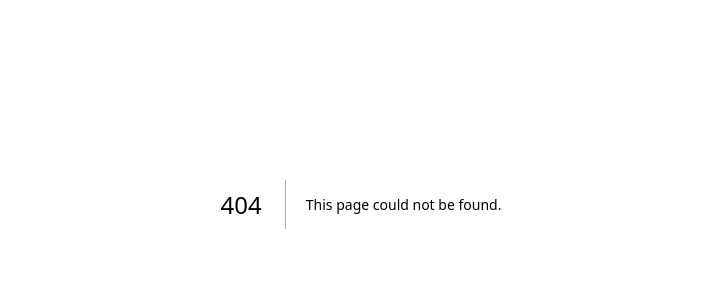
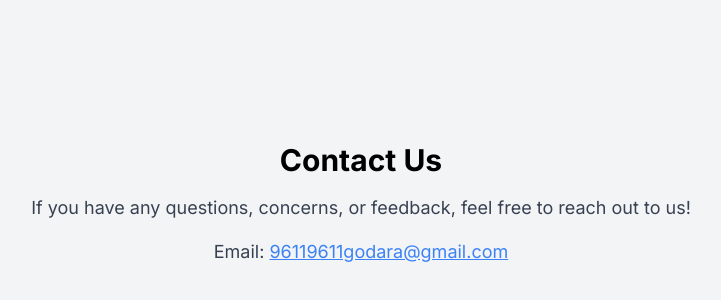
Before and after one commit to Premlak/jatt-vivah, a Next.js app: page /contactus in a window 1280 px wide. Before the commit this address had no page. Shown: the part 196-496 px from the top of the page, without its empty margins (279-1000 px from the left). Built offline with nearby package versions, Linux system fonts and the light colour scheme.

Commit message:
Create page.tsx

```diff
--- /dev/null
+++ b/app/contactus/page.tsx
@@ -0,0 +1,17 @@
+import React from 'react';
+
+const ContactUs = () => {
+  return (
+    <div className="min-h-screen flex flex-col items-center justify-center bg-gray-100 p-4">
+      <h1 className="text-3xl font-bold mb-4">Contact Us</h1>
+      <p className="text-lg text-gray-700 mb-4">
+        If you have any questions, concerns, or feedback, feel free to reach out to us!
+      </p>
+      <p className="text-lg text-gray-700">
+        Email: <a href="mailto:96119611godara@gmail.com" className="text-blue-500 underline">96119611godara@gmail.com</a>
+      </p>
+    </div>
+  );
+};
+
+export default ContactUs;
```
